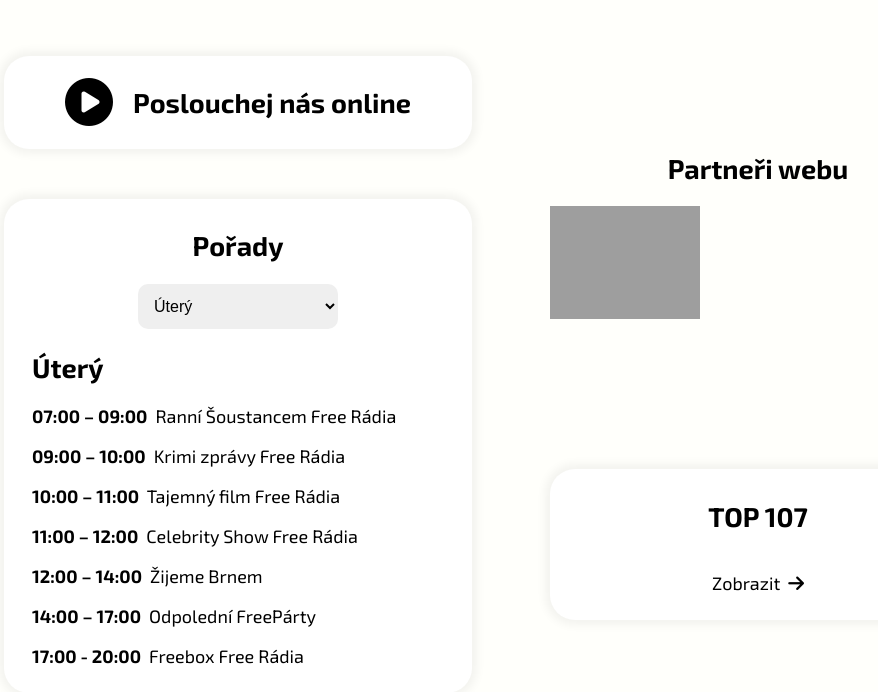
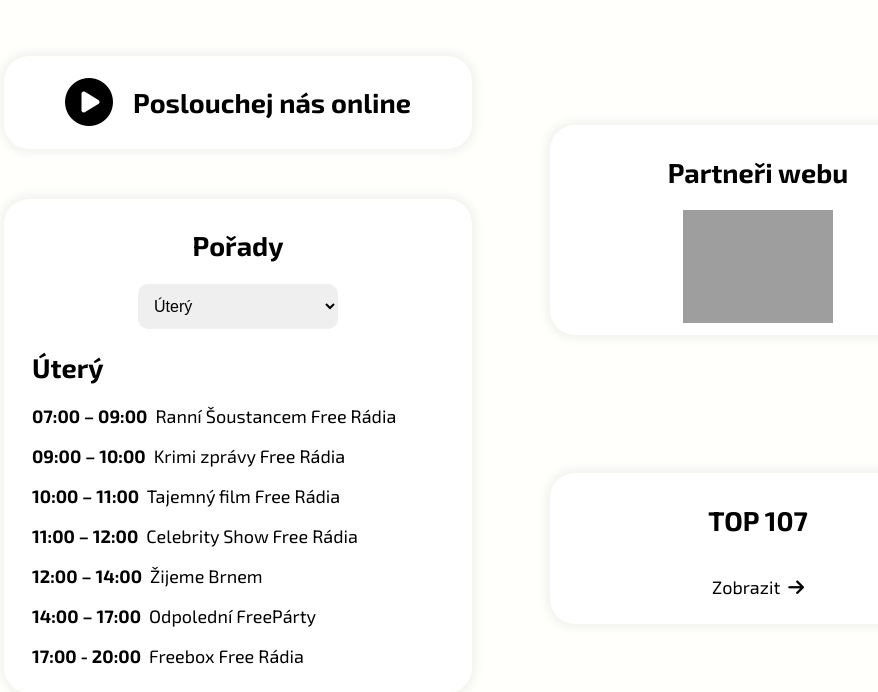
Before and after one commit to barteqcz/freeradio, a PHP site: page / in a window 1280 px wide. Shown: the part 144-836 px from the top of the page, without its empty margins (155-1033 px from the left). Run offline with PHP 8.4, Linux system fonts and the light colour scheme; grey boxes are pictures that could not be loaded.

Commit message:
Update styles.css

```diff
--- a/styles.css
+++ b/styles.css
@@ -191,7 +191,7 @@ a {
     scroll-margin-top: 180px;
 }
 
-.podcasts {
+.partners {
     display: flex;
     align-items: center;
     flex-direction: column;
@@ -224,6 +224,11 @@ a {
 
 .grid-container img {
     border-radius: 50%;
+}
+
+.flex-container {
+    display: flex;
+    justify-content: center;
 }
 
 #main2 > * {
```
